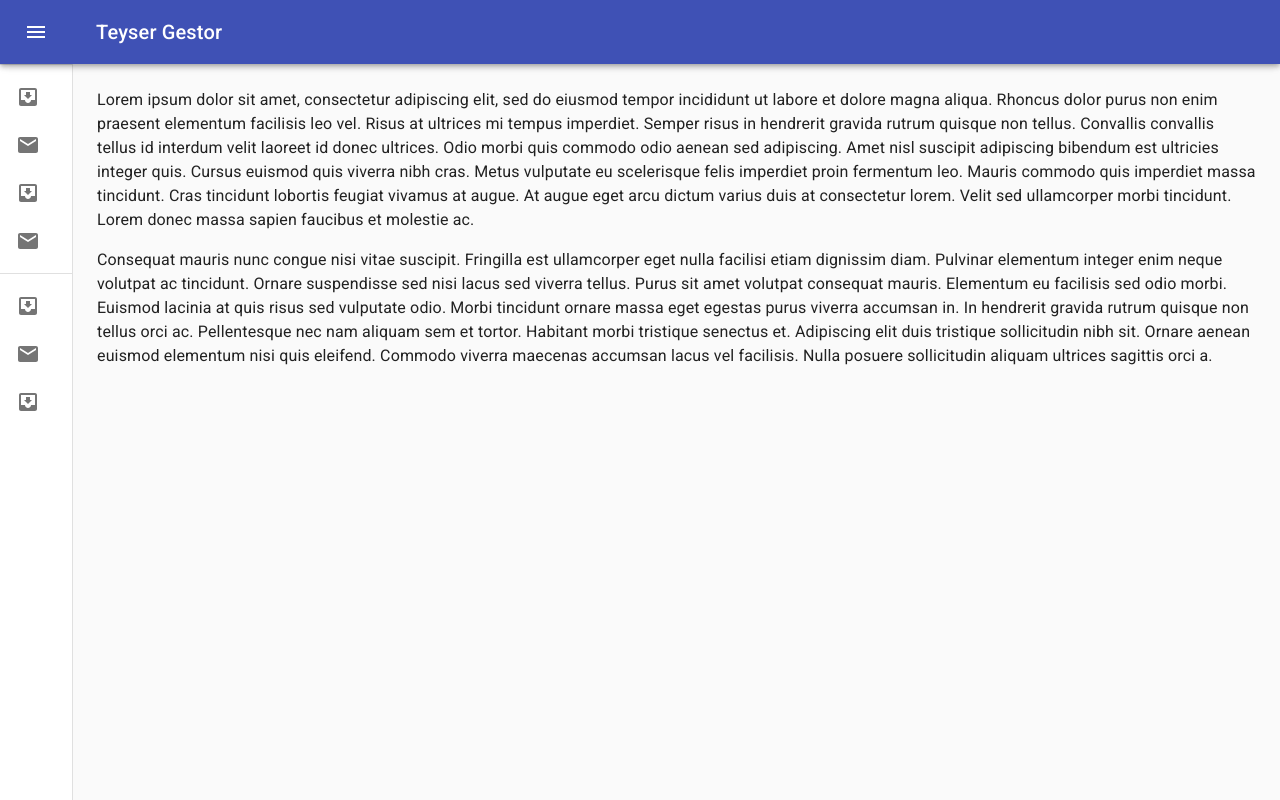
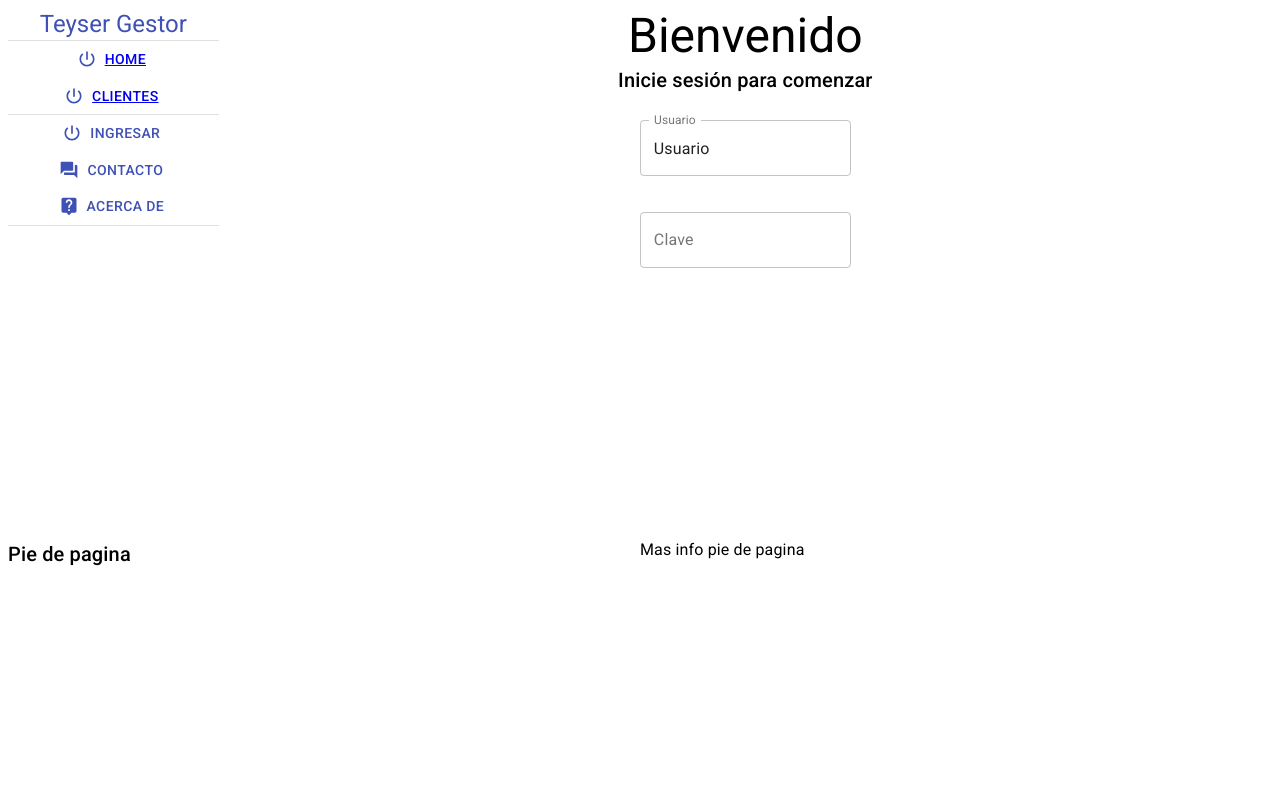
Before and after one commit to moncholamas/Teyser-gestor-front-end, a React (Create React App) app: page / in a window 1280 px wide. Built offline with nearby package versions, Linux system fonts and the light colour scheme.

Commit message:
reestructurado el layout principal

```diff
--- a/package.json
+++ b/package.json
@@ -11,7 +11,8 @@
     "react": "^17.0.2",
     "react-dom": "^17.0.2",
     "react-scripts": "4.0.3",
-    "web-vitals": "^1.0.1"
+    "web-vitals": "^1.0.1",
+    "wouter": "^2.7.4"
   },
   "scripts": {
     "start": "react-scripts start",
--- a/public/index.html
+++ b/public/index.html
@@ -16,29 +16,12 @@
     -->
     <link rel="manifest" href="%PUBLIC_URL%/manifest.json" />
     <link rel="stylesheet" href="https://fonts.googleapis.com/css?family=Roboto:300,400,500,700&display=swap" />
-    <!--
-      Notice the use of %PUBLIC_URL% in the tags above.
-      It will be replaced with the URL of the `public` folder during the build.
-      Only files inside the `public` folder can be referenced from the HTML.
 
-      Unlike "/favicon.ico" or "favicon.ico", "%PUBLIC_URL%/favicon.ico" will
-      work correctly both with client-side routing and a non-root public URL.
-      Learn how to configure a non-root public URL by running `npm run build`.
-    -->
-    <title>React App</title>
+    <title>Teyser Gestor</title>
   </head>
   <body>
     <noscript>You need to enable JavaScript to run this app.</noscript>
     <div id="root"></div>
-    <!--
-      This HTML file is a template.
-      If you open it directly in the browser, you will see an empty page.
 
-      You can add webfonts, meta tags, or analytics to this file.
-      The build step will place the bundled scripts into the <body> tag.
-
-      To begin the development, run `npm start` or `yarn start`.
-      To create a production bundle, use `npm run build` or `yarn build`.
-    -->
   </body>
 </html>
--- a/src/App.js
+++ b/src/App.js
@@ -1,27 +1,31 @@
-import {Button} from '@material-ui/core';
-import React, {useState} from 'react';
-import MiniDrawer from './components/Drawer';
-
+import {Typography, Grid} from '@material-ui/core';
+import React, {useState, useEffect} from 'react';
+import { Footer } from './components/Footer';
+import { Main } from './components/Main';
+import {Menu} from './components/Menu'
 
 
 
 function App() {
-  const [clientes,setClientes]=useState(0);
-  const clickeado = function (){
-    setClientes(clientes + 1);
-
-  }
-
+  //definir estilos generales (theme)
   return (
     <div className="App">
-
-
-      <MiniDrawer>
-        <Button color="primary" variant="contained" onClick={clickeado}>
-          Hola Mundo!
-        </Button>
-        <h1>Clicks que diste {clientes}</h1>
-      </MiniDrawer>
+      <Grid container  >
+        <Grid item xs={2}>
+          <Typography
+            variant="h5"
+            color="primary"
+            align="center"
+          >
+            Teyser Gestor
+          </Typography>
+          <Menu/>
+        </Grid>
+        <Grid item xs={10}>
+             <Main></Main>
+        </Grid>
+      </Grid>
+      <Footer></Footer>
 
     </div>
   );
--- /dev/null
+++ b/src/components/Footer.js
@@ -0,0 +1,22 @@
+import React from 'react';
+import {Box, Grid,Typography} from '@material-ui/core';
+
+export function Footer(){
+    return (
+        <Box component="footer" sx={{
+            height: 200,
+            bgcolor: "primary",
+            color:"primary",
+            marginTop: 30
+        }}>
+            <Grid container>
+                <Grid item xs={6}>
+                    <Typography variant="h6" color="inherit" >Pie de pagina</Typography>
+                </Grid>
+                <Grid item xs={6}>
+                    <Typography>Mas info pie de pagina</Typography>
+                </Grid>
+            </Grid>
+        </Box>
+    );
+}
--- /dev/null
+++ b/src/components/Main.js
@@ -0,0 +1,22 @@
+import React from 'react';
+import {Box, Typography} from '@material-ui/core';
+import {Route} from 'wouter';
+import { Login } from './Main/Login';
+
+export function Main (){
+    //llamar un componente distinto segun la ruta
+    return (
+        <Box sx={{
+            height:500
+        }}>
+        <Route path="/">
+            <Login></Login>
+        </Route>
+        <Route path="/clientes">
+            <Typography variant="h3">
+                Hola esto es para clientes
+            </Typography>
+        </Route>
+        </Box>
+    );
+}
--- /dev/null
+++ b/src/components/Main/Login.js
@@ -0,0 +1,30 @@
+import { Box, Divider, TextField, Typography } from '@material-ui/core';
+import React from 'react';
+
+export function Login(){
+    return (
+        <>
+        <Typography variant="h3" align="center">
+            Bienvenido
+        </Typography>
+        <Typography variant="h6" align="center">
+            Inicie sesión para comenzar
+        </Typography>
+        <Box component="form" textAlign="center" mt={3}>
+            <TextField
+                id="outlined-helperText"
+                label="Usuario"
+                defaultValue="Usuario"
+                variant="outlined"
+            />
+            <br/><br/><br/>
+            <TextField
+                id="outlined2-helperText"
+                label="Clave"
+                defaultValue=""
+                variant="outlined"
+            />
+        </Box>
+        </>
+    );
+}
--- /dev/null
+++ b/src/components/Menu.js
@@ -0,0 +1,63 @@
+import React from 'react';
+import {Box, Button, Divider } from '@material-ui/core'
+import PowerSettingsNewIcon from '@material-ui/icons/PowerSettingsNew';
+import ForumIcon from '@material-ui/icons/Forum';
+import { LiveHelp } from '@material-ui/icons';
+import {Link} from 'wouter';
+
+export function Menu(){
+    return (
+        <Box >
+            <Divider></Divider>
+                    <Button
+                        fullWidth
+                        startIcon={<PowerSettingsNewIcon/>}
+
+                        color="primary"
+                    >
+                        <Link href="/">
+                            Home
+                        </Link>
+                    </Button >
+                    <Button
+                        fullWidth
+                        startIcon={<PowerSettingsNewIcon/>}
+
+                        color="primary"
+                    >
+
+                        <Link href="/clientes">
+                            Clientes
+                        </Link>
+                    </Button >
+
+
+            <Divider></Divider>
+                    <Button
+                        fullWidth
+                        startIcon={<PowerSettingsNewIcon/>}
+
+                        color="primary"
+                    >
+
+                        Ingresar
+                    </Button >
+                    <Button
+                        fullWidth
+                        startIcon={<ForumIcon/>}
+                        color="primary"
+                    >
+
+                        Contacto
+                    </Button>
+                    <Button
+                        fullWidth
+                        startIcon={<LiveHelp/>}
+                        color="primary"
+                    >
+
+                        Acerca de
+                    </Button>
+            <Divider></Divider>
+        </Box>
+        )};
```
Also changed, not shown: 1 other file (tests, documents, lock files or other folders).
